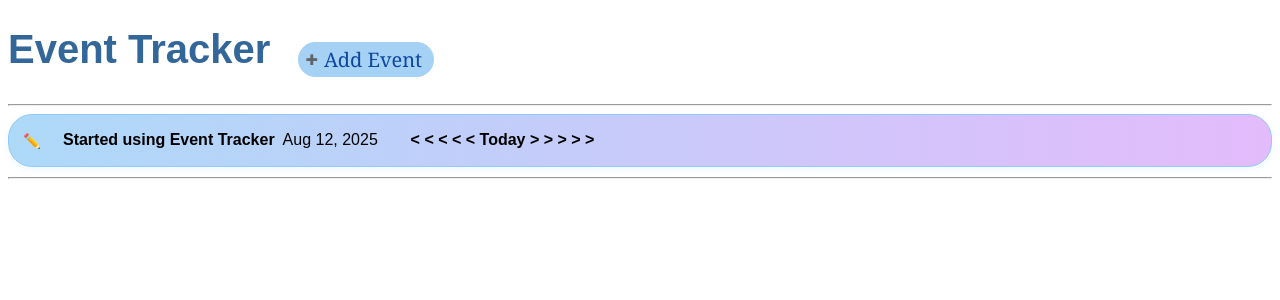
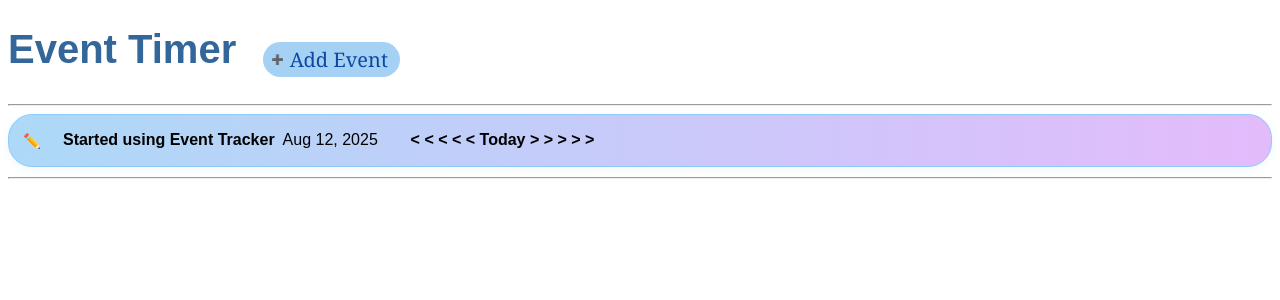
Before and after one commit to BobaZeke/event-timer, an Angular app: page / in a window 1280 px wide. Shown: the top 300 px of the page. Built offline with nearby package versions, Linux system fonts and the light colour scheme.

Commit message:
fix url (for real this time... hopefully)

```diff
--- a/package.json
+++ b/package.json
@@ -7,7 +7,7 @@
     "build": "ng build",
     "watch": "ng build --watch --configuration development",
     "test": "ng test",
-    "build:github-pages": "ng build --output-path docs --base-href /event-tracker/ && node fix-publish.js"
+    "build:github-pages": "ng build --output-path docs --base-href /event-timer/ && node fix-publish.js"
   },
   "prettier": {
     "overrides": [
--- a/src/app/app.component.ts
+++ b/src/app/app.component.ts
@@ -15,7 +15,7 @@ import { timer } from 'rxjs';
 })
 export class AppComponent implements OnInit, OnDestroy {
   /* Application title */
-  public title: string = 'Event Tracker';
+  public title: string = 'Event Timer';
   /* List of events */
   public events: EventModel[] = [];
   /* Key for local storage */
```
Also changed, not shown: 1 other file (tests, documents, lock files or other folders).
